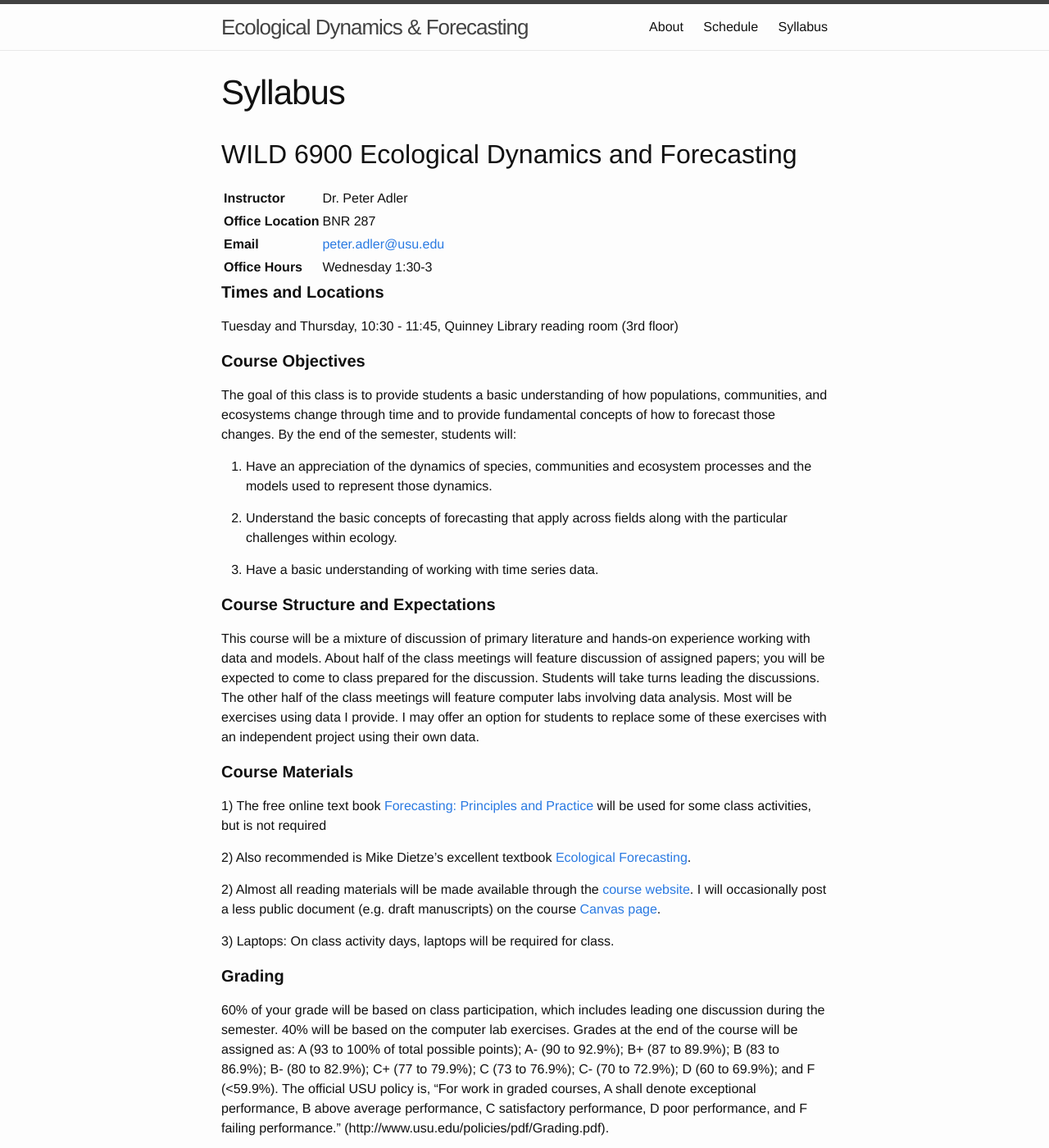
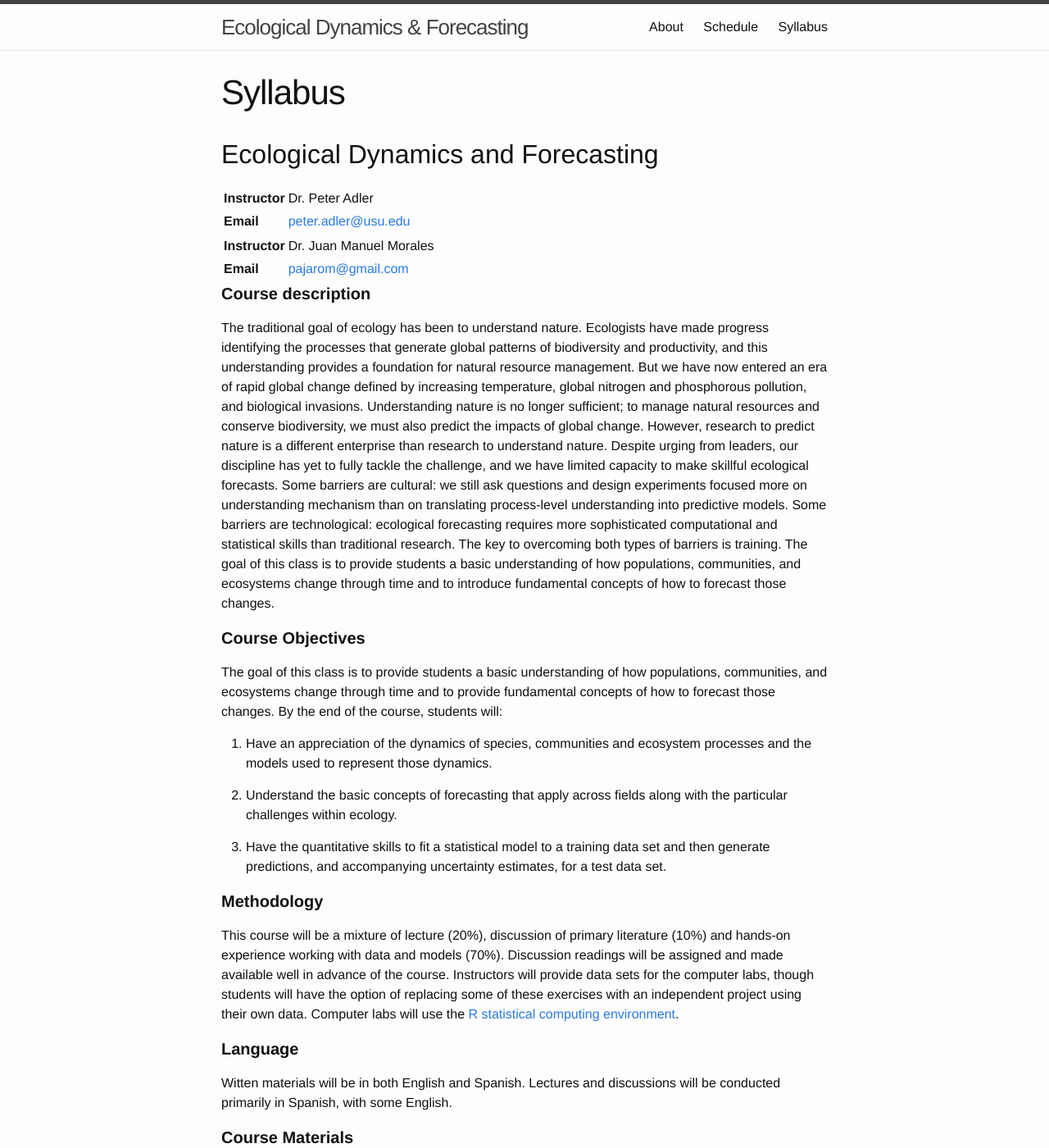
Before and after one commit to pbadler/forecasting-course-short, a Jekyll site: the page built from syllabus.md, in a window 1280 px wide and 1400 px high. Shown: the whole window at 82% size. Built offline with Jekyll 4.4.1, drawn with Linux system fonts in a browser that asks for light colours; some of the changed text lies outside the part shown.

Commit message:
Updated syllabus

```diff
--- a/syllabus.md
+++ b/syllabus.md
@@ -3,74 +3,56 @@ title: "Syllabus"
 layout: page
 ---
 
-
-## WILD 6900 Ecological Dynamics and Forecasting
+## Ecological Dynamics and Forecasting
 
 **Instructor**      | Dr. Peter Adler <br>
-**Office Location** | BNR 287 <br>
 **Email**           | <peter.adler@usu.edu> <br>
-**Office Hours**    | Wednesday 1:30-3 <br>
+
+**Instructor**      | Dr. Juan Manuel Morales <br>
+**Email**           | <pajarom@gmail.com> <br>
 
 
-#### **Times and Locations**
+#### **Course description**
 
-Tuesday and Thursday, 10:30 - 11:45, Quinney Library reading room (3rd floor)
+The traditional goal of ecology has been to understand nature. Ecologists have made progress identifying the processes that generate global patterns of biodiversity and productivity, and this understanding provides a foundation for natural resource management. But we have now entered an era of rapid global change defined by increasing temperature, global nitrogen and phosphorous pollution, and biological invasions. Understanding nature is no longer sufficient; to manage natural resources and conserve biodiversity, we must also predict the impacts of global change. However, research to predict nature is a different enterprise than research to understand nature. Despite urging from leaders, our discipline has yet to fully tackle the challenge, and we have limited capacity to make skillful ecological forecasts. Some barriers are cultural: we still ask questions and design experiments focused more on understanding mechanism than on translating process-level understanding into predictive models. Some barriers are technological: ecological forecasting requires more sophisticated computational and statistical skills than traditional research. The key to overcoming both types of barriers is training. The goal of this class is to provide students a basic understanding of how populations, communities, and ecosystems change through time and to introduce fundamental concepts of how to forecast those changes.
 
 #### **Course Objectives**
 
-The goal of this class is to provide students a basic understanding of how populations, communities, and ecosystems change through time and to provide fundamental concepts of how to forecast those changes. By the end of the semester, students will:
+The goal of this class is to provide students a basic understanding of how populations, communities, and ecosystems change through time and to provide fundamental concepts of how to forecast those changes. By the end of the course, students will:
 
-1. Have an appreciation of the dynamics of species, communities and ecosystem processes and the models used to represent those dynamics.
+1.	Have an appreciation of the dynamics of species, communities and ecosystem processes and the models used to represent those dynamics.
 
-2. Understand the basic concepts of forecasting that apply across fields along with the particular challenges within ecology.
+2.	Understand the basic concepts of forecasting that apply across fields along with the particular challenges within ecology.
 
-3. Have a basic understanding of working with time series data.
+3.	Have the quantitative skills to fit a statistical model to a training data set and then generate predictions, and accompanying uncertainty estimates, for a test data set.
 
-#### **Course Structure and Expectations**
+#### **Methodology**
 
-This course will be a mixture of discussion of primary literature and hands-on experience working with data and models. About half of the class meetings will feature discussion of assigned papers; you will be expected to come to class prepared for the discussion. Students will take turns leading the discussions. The other half of the class meetings will feature computer labs involving data analysis. Most will be exercises using data I provide. I may offer an option for students to replace some of these exercises with an independent project using their own data.
+This course will be a mixture of lecture (20%), discussion of primary literature (10%) and hands-on experience working with data and models (70%). Discussion readings will be assigned and made available well in advance of the course. Instructors will provide data sets for the computer labs, though students will have the option of replacing some of these exercises with an independent project using their own data. Computer labs will use the [R statistical computing environment](https://cran.r-project.org/).
+
+#### **Language**
+
+Witten materials will be in both English and Spanish. Lectures and discussions will be conducted primarily in Spanish, with some English.
 
 #### **Course Materials**
 
-1)  The free online text book [Forecasting: Principles and Practice](https://www.otexts.org/fpp)
+1. The free online text book [Forecasting: Principles and Practice](https://www.otexts.org/fpp)
     will be used for some class activities, but is not required
 
-2) Also recommended is Mike Dietze's excellent textbook [Ecological Forecasting](https://press.princeton.edu/titles/11048.html).
+2.  Also recommended is Mike Dietze's excellent textbook [Ecological Forecasting](https://press.princeton.edu/titles/11048.html).
 
-2)  Almost all reading materials will be made available through the [course website](https://pbadler.github.io/forecasting-dynamics-course/). I will occasionally post a
-less public document (e.g. draft manuscripts) on the course [Canvas page](https://usu.instructure.com/).
+3.	All reading materials will be made available through email???
 
-3)  Laptops: On class activity days, laptops will be required for class.
+4.	Laptops are required on all days.
 
+#### **Assessment and grading**
 
-#### **Grading**
+20% of each student's grade will be based on class participation. 80% will be based on the group computer lab exercises.
 
-60% of your grade will be based on class participation, which includes leading one discussion during the semester. 40% will be based on the computer lab exercises. Grades at the end of the course will be assigned as: A (93 to 100% of total possible points); A- (90 to 92.9%); B+ (87 to 89.9%); B (83 to 86.9%); B- (80 to 82.9%); C+ (77 to 79.9%); C (73 to 76.9%); C- (70 to 72.9%); D (60 to 69.9%); and F (<59.9%). The official USU policy is, "For work in graded courses, A shall denote exceptional performance, B above average performance, C satisfactory performance, D poor performance, and F failing performance." (http://www.usu.edu/policies/pdf/Grading.pdf).
+#### **Contact hours**
 
-#### **Attendance Policy**
-
-Two days can be missed without impacts on your grade without the need to submit make-up work, though I recommend that students attempt any missed class activities on their own time because additional class activities or discussions may rely on that knowledge.
-
-If you miss additional days, you will need to submit make-up work. Class activities can be made-up on the student's time within a week by doing the activity and submitting the code/data for instructor evaluation. Missed discussions can be made up by providing a written summary of the readings for the day(s) missed. Written summaries will involve 1-paragraph summary of the main questions and findings for each assigned paper and 1 paragraph applying the paper to how we think about either ecological dynamics or forecasting.
-
-If a student anticipates missing more than 6 class days (i.e. 3 weeks of classes), you must talk to me beforehand.
-
-#### **Late policy**
-
-Unless you arrange for an extension ahead of time, you will lose 10% of the assignment's total points for each day the assignment is late.
-
-#### **USU policies**
-
-* The schedule of topics, assignments, and all other details in this syllabus are subject to change with fair warning.
-* ADA compliance: Students with physical, sensory, emotional or medical impairments may be eligible for reasonable accommodations in accordance with the Americans with Disabilities Act and Section 504 of the Rehabilitation Act of 1973. All accommodations are coordinated through the Disability Resource Center in Room 101 of the University Inn, 797-2444 voice, 797-0740 TTY, or toll free at 1-800-259-2966. Please contact the DRC as early in the semester as possible. Alternate format materials (Braille, large print or digital) are available with advance notice.
-* Sexual harassment is defined by the Affirmative Action/Equal Employment Opportunity Commission as any "unwelcome sexual advances, requests for sexual favors, and other verbal or physical conduct of a sexual nature." If you feel you are a victim of sexual harassment, you may talk to or file a complaint with the Affirmative Action/Equal Employment Opportunity Office located in Old Main, Room 161, or call the AA/EEO Office at 797-1266.
-* Students whose religious activities conflict with the class schedule should contact me at the beginning of the semester to make alternative arrangements.
-* Cheating and other forms of academic dishonesty are listed in The Code of Policies and Procedures for Students at Utah State University (revised September 2009), Article VI, Section 1. If you are found to be engaged in academic misconduct, at a minimum you will receive no credit for that exam or assignment. Repeat or serious offenders can expect more serious consequences.
+The course will be delivered over 5 days, 8 hours per day (40 total hours). 20% of those hours will be devoted to lectures, 10% to discussion of primary literature, and 70% to quantitative exercises.
 
 #### **Course Schedule**
 
-The detailed course schedule is [here](https://pbadler.github.io/forecasting-dynamics-course/schedule.html).
-
-**Disclaimer:** This schedule represents my current plans and
-objectives. As we go through the semester, you should expect these
-plans to change. I will do my best to clearly communicate those changes.
+The detailed course schedule is [here](https://pbadler.github.io/forecasting-course-short/schedule.html).
```
